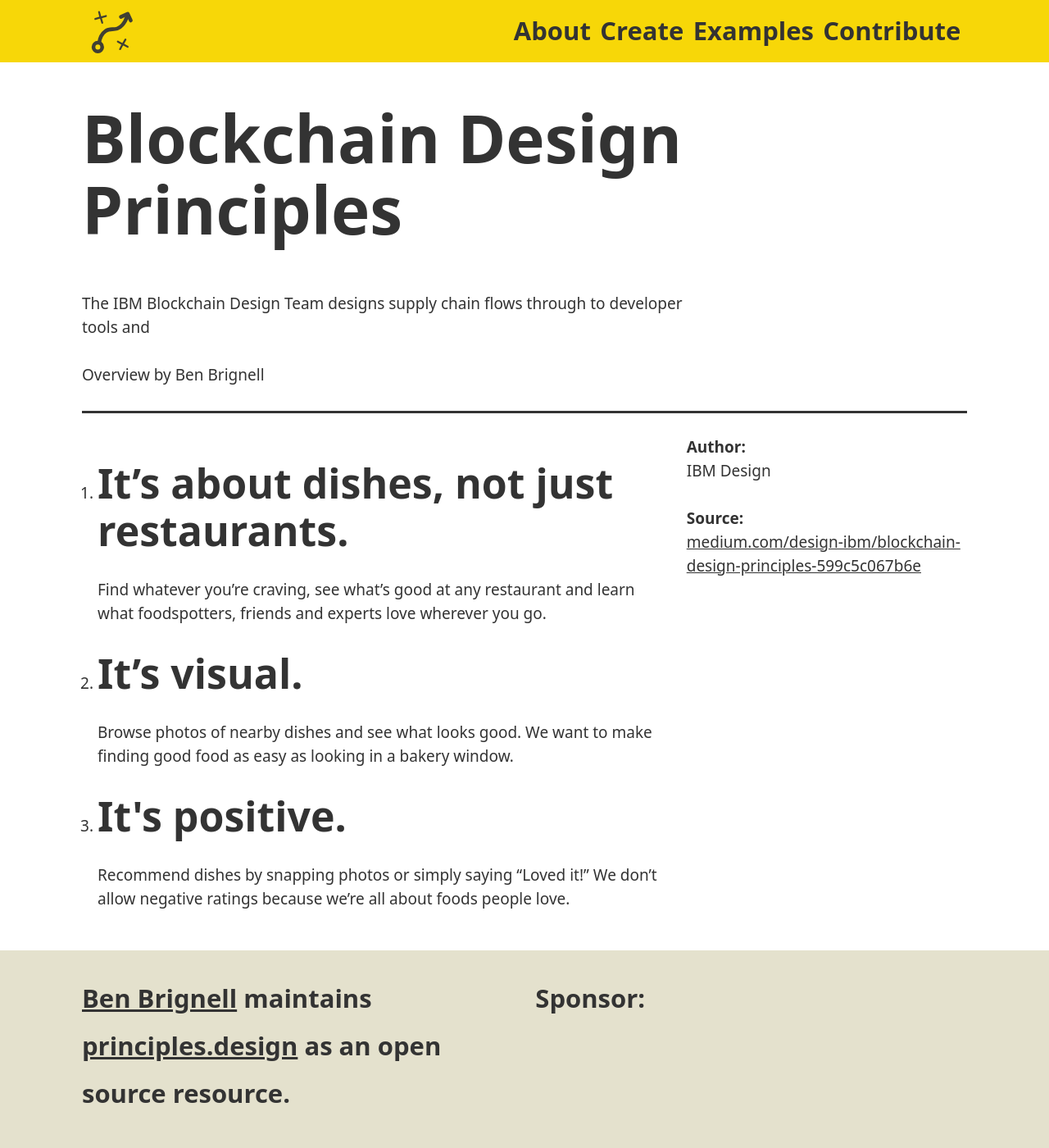
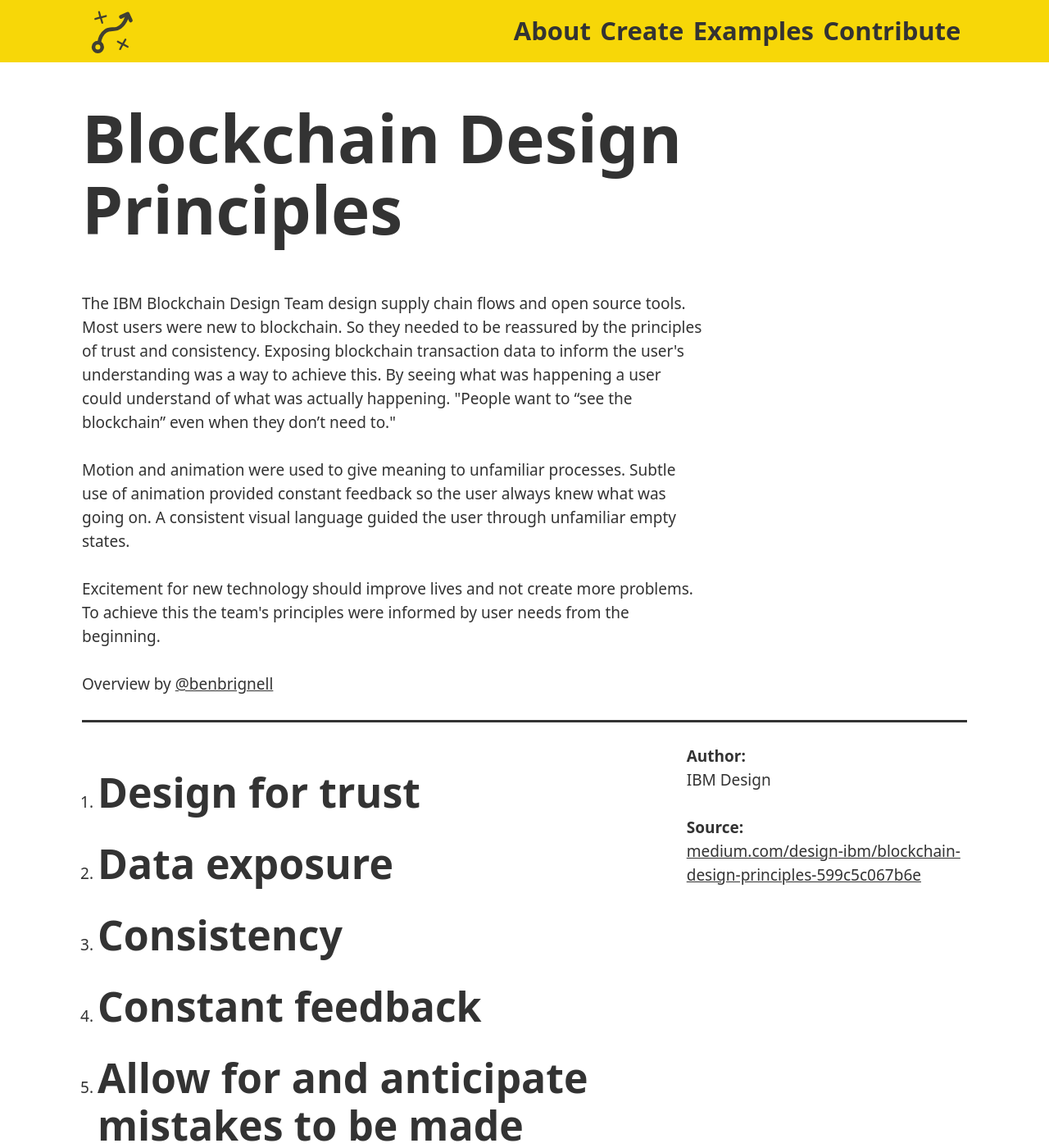
Before and after one commit to benbrignell/principles.design, a Jekyll site: the page built from _examples/blockchain-design-principles.md, in a window 1280 px wide and 1400 px high. Shown: the whole window at 82% size. Built offline with Jekyll 4.4.1, drawn with Linux system fonts in a browser that asks for light colours; comment, search, counter and statistics services are not loaded; some of the changed text lies outside the part shown.

Commit message:
added blockchain design principles and unique overview

```diff
--- a/_examples/blockchain-design-principles.md
+++ b/_examples/blockchain-design-principles.md
@@ -2,19 +2,19 @@
 title: Blockchain Design Principles
 author: IBM Design
 overview: |
-  The IBM Blockchain Design Team designs supply chain flows through to developer tools and
-overview-author: Ben Brignell
+  The IBM Blockchain Design Team design supply chain flows and open source tools. Most users were new to blockchain. So they needed to be reassured by the principles of trust and consistency. Exposing blockchain transaction data to inform the user's understanding was a way to achieve this. By seeing what was happening a user could understand of what was actually happening. "People want to “see the blockchain” even when they don’t need to."
+
+  Motion and animation were used to give meaning to unfamiliar processes. Subtle use of animation provided constant feedback so the user always knew what was going on. A consistent visual language guided the user through unfamiliar empty states.
+
+  Excitement for new technology should improve lives and not create more problems. To achieve this the team's principles were informed by user needs from the beginning.
+overview-author: |
+  @benbrignell
 link: https://medium.com/design-ibm/blockchain-design-principles-599c5c067b6e
 principles:
-- principle: It’s about dishes, not just restaurants.
-  summary: |
-    Find whatever you’re craving, see what’s good at any restaurant and learn what foodspotters, friends and experts love wherever you go.
-
-- principle: It’s visual.
-  summary: |
-    Browse photos of nearby dishes and see what looks good. We want to make finding good food as easy as looking in a bakery window.
-
-- principle: It's positive.
-  summary: |
-    Recommend dishes by snapping photos or simply saying “Loved it!” We don’t allow negative ratings because we’re all about foods people love.
+- principle: Design for trust
+- principle: Data exposure
+- principle: Consistency
+- principle: Constant feedback
+- principle: Allow for and anticipate mistakes to be made
+- principle: Active Guidance
 ---
--- a/_layouts/example.html
+++ b/_layouts/example.html
@@ -11,7 +11,7 @@ layout: default
             {% assign missingOverview = true %}
           {% endif %}
           {% if page.overview-author %}
-            <p>Overview by {{page.overview-author}}</p>
+            <p>Overview by <a href="https://twitter.com/{{page.overview-author}}">{{page.overview-author}}</a></p>
           {% endif %}
         </div>
       </header>
```
